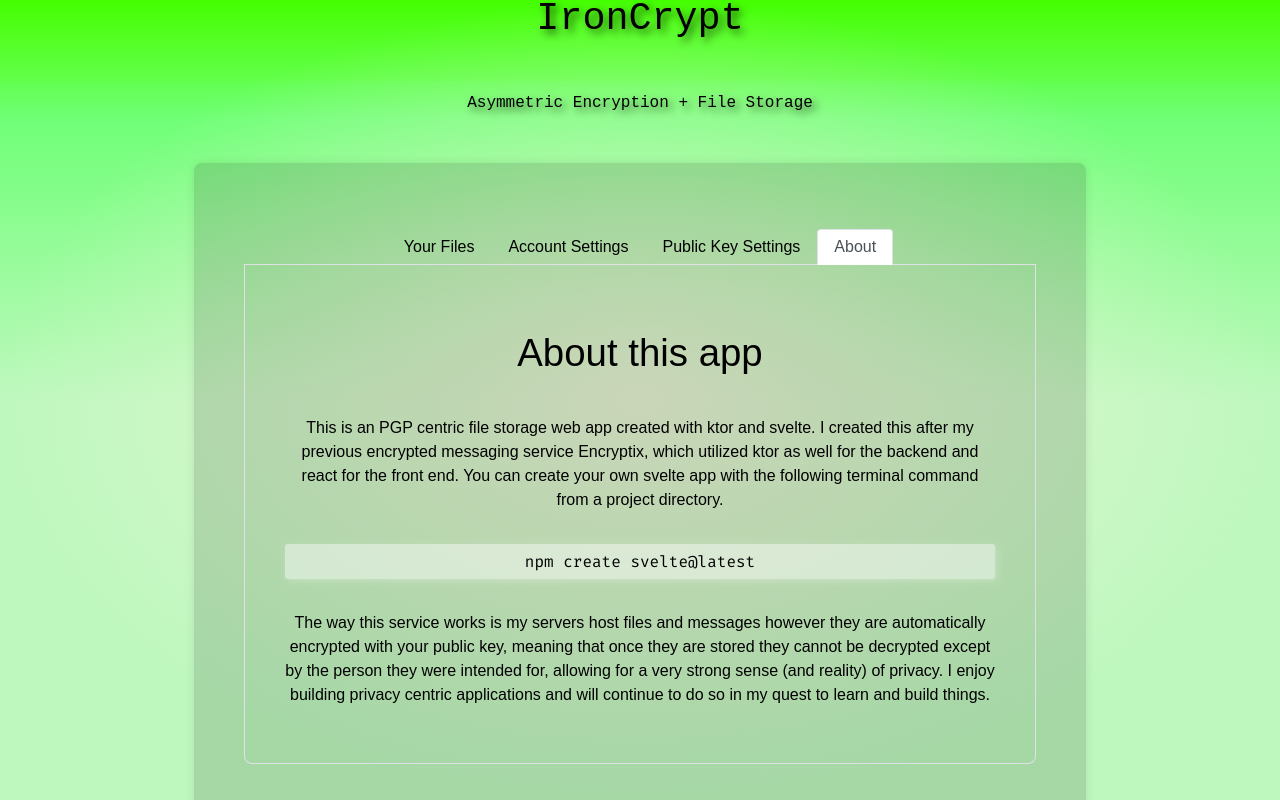
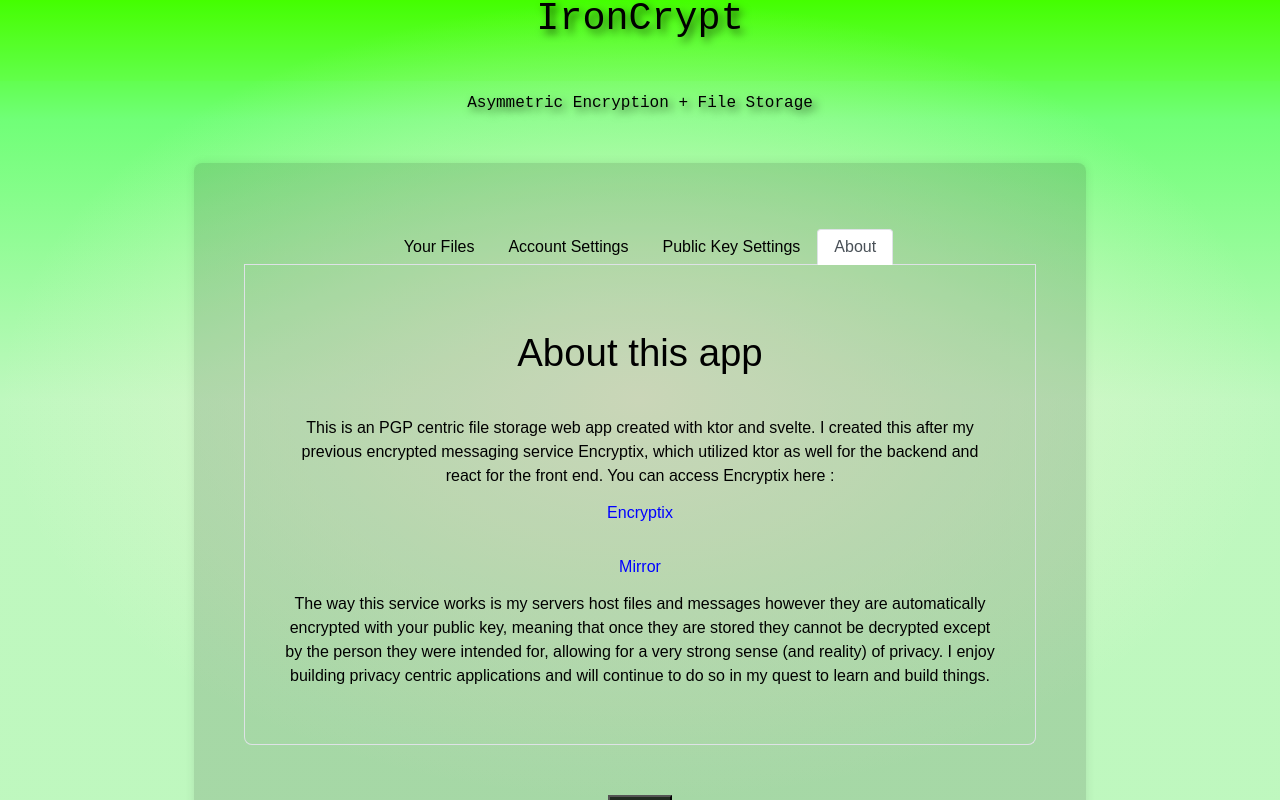
Before and after one commit to justmedusty/ironcrypt-webclient, a SvelteKit app: page /dashboard in a window 1280 px wide. Both pictures are taken after a click on the element "About". Shown: the top 800 px of the page. Built offline with nearby package versions, Linux system fonts and the light colour scheme; no server answers.

Commit message:
Changed about page

```diff
--- a/src/routes/components/About.svelte
+++ b/src/routes/components/About.svelte
@@ -2,14 +2,18 @@
     <h1>About this app</h1>
 
     <p>
-        This is an PGP centric file storage web app created with ktor and svelte. I created this after my previous encrypted messaging service Encryptix, which utilized ktor as
-        well for the backend and react for the front end. You can create your own svelte app with the following terminal command from a project directory.
+        This is an PGP centric file storage web app created with ktor and svelte. I created this after my previous
+        encrypted messaging service Encryptix, which utilized ktor as
+        well for the backend and react for the front end. You can access Encryptix here :
     </p>
-
-    <pre>npm create svelte@latest</pre>
-
+    <a href="http://fxrs5p2pcw47hy6y7o2tgzanmms4ozt7fgfhhtjc2bffliy6ahzmqkqd.onion" style="color: blue">Encryptix</a>
+    <br>
+    <br/>
+    <a href="http://rfocekyg734pio6djwunr4j6a7kdutgzux7mm5npy33azjwcocfslkad.onion" style="color: blue">Mirror</a>
     <p>
-        The way this service works is my servers host files and messages however they are automatically encrypted with your public key, meaning that once they are stored they cannot be decrypted
-        except by the person they were intended for, allowing for a very strong sense (and reality) of privacy. I enjoy building privacy centric applications and will continue to do so in my quest to learn and build things.
+        The way this service works is my servers host files and messages however they are automatically encrypted with
+        your public key, meaning that once they are stored they cannot be decrypted
+        except by the person they were intended for, allowing for a very strong sense (and reality) of privacy. I enjoy
+        building privacy centric applications and will continue to do so in my quest to learn and build things.
     </p>
 </div>
```
